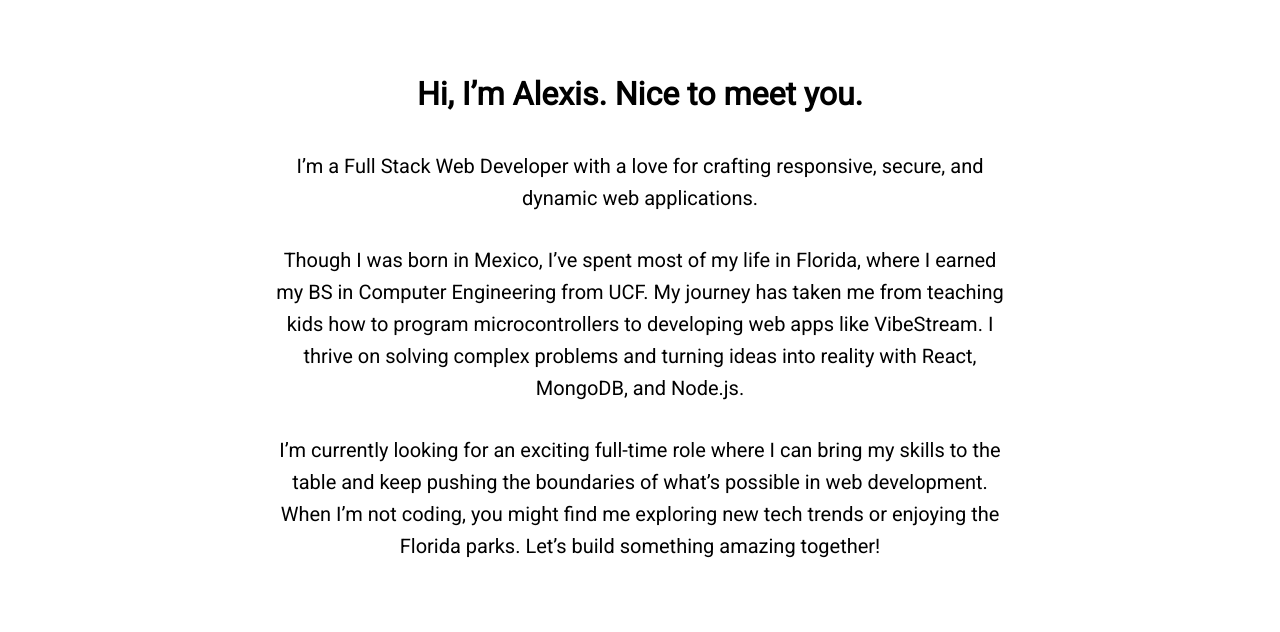
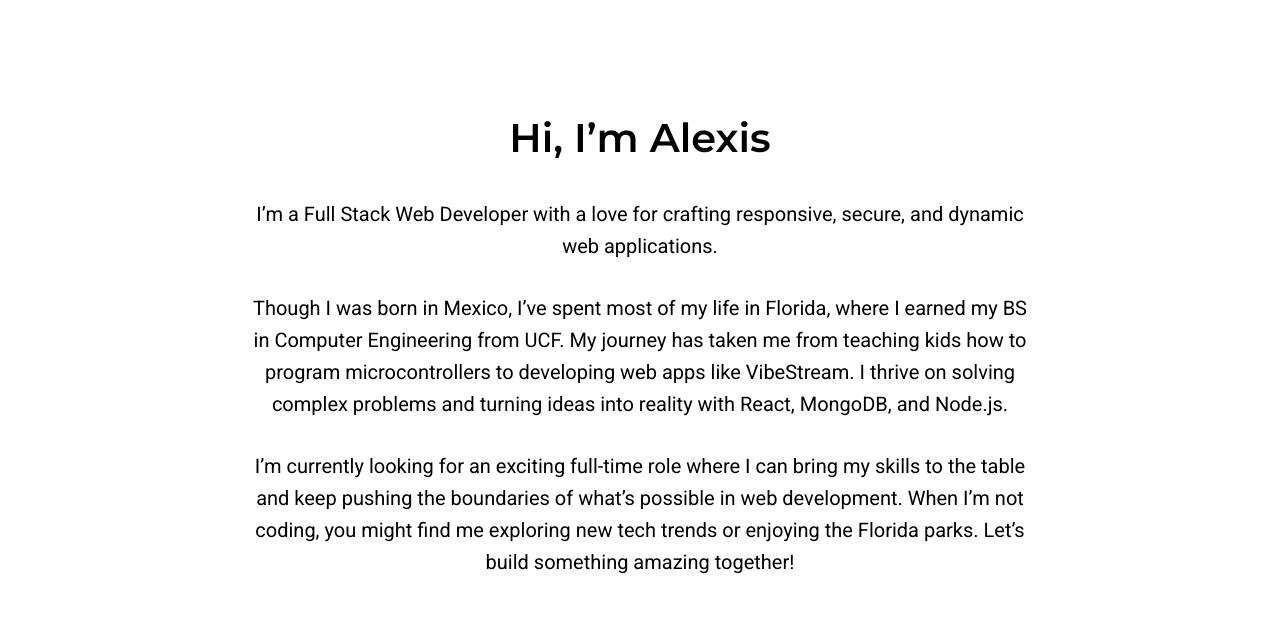
Before and after one commit to code-guy21/Portfolio, a website: page public/html/index.html in a window 1280 px wide. Shown: the part 1204-1836 px from the top of the page. Drawn offline with nearby package versions, Linux system fonts and the light colour scheme.

Commit message:
updated about section styling

```diff
--- a/public/css/style.css
+++ b/public/css/style.css
@@ -82,7 +82,7 @@ header {
 }
 
 #about-content {
-	padding: 2rem;
+	padding: 5rem 0 2rem 0;
 }
 
 #about-content #bio .details {
@@ -92,9 +92,11 @@ header {
 }
 
 #about-content #bio .details h1 {
-	font-weight: 800;
-	font-size: 2rem;
-	margin-bottom: 2rem;
+	font-weight: 600;
+	font-size: 2.5rem;
+	line-height: 2.5rem;
+	margin-bottom: 2.5rem;
+	font-family: 'Montserrat', sans-serif;
 	text-align: center;
 }
 
--- a/public/html/index.html
+++ b/public/html/index.html
@@ -78,7 +78,7 @@
 				<div id="about-content" class="content">
 					<div id="bio" class="info">
 						<div class="details">
-							<h1>Hi, I’m Alexis. Nice to meet you.</h1>
+							<h1>Hi, I’m Alexis</h1>
 							<p>
 								I’m a Full Stack Web Developer with a love for crafting
 								responsive, secure, and dynamic web applications.
```
